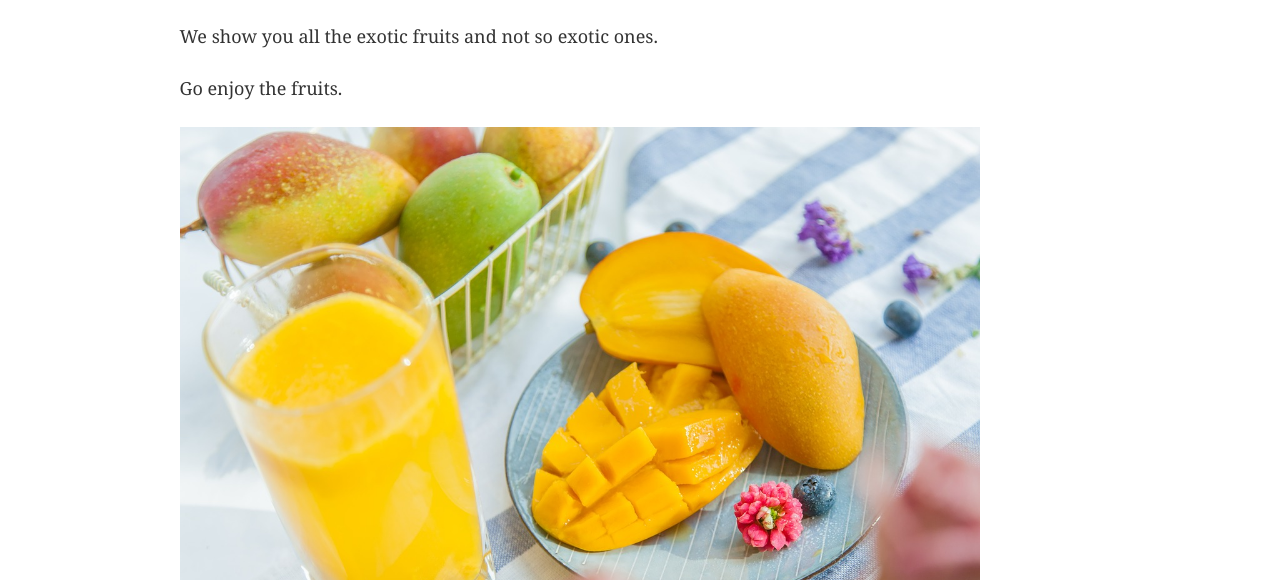
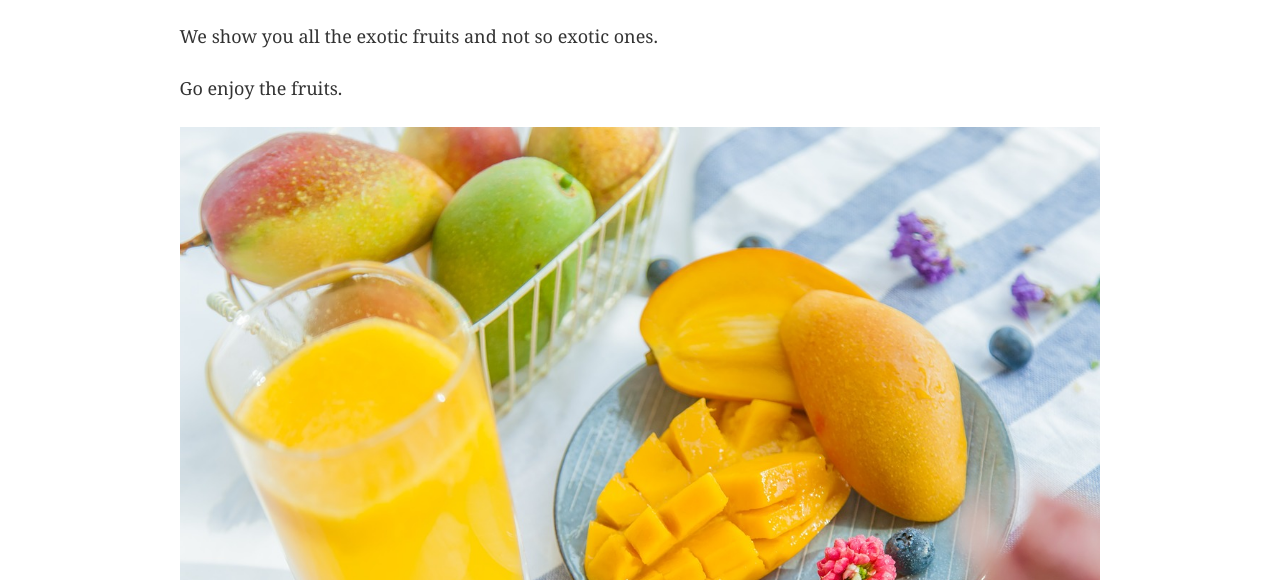
Before and after one commit to qtrandev/gatsby-fruit, a Gatsby site: page / in a window 1280 px wide. Shown: the part 220-800 px from the top of the page. Built offline with nearby package versions, Linux system fonts and the light colour scheme; Gatsby itself is replaced by a stand-in of ours.

Commit message:
Try loading fruit images dynamically

```diff
--- /dev/null
+++ b/src/components/imageDynamic.js
@@ -0,0 +1,37 @@
+import React from 'react'
+import { StaticQuery, graphql } from 'gatsby'
+import Img from 'gatsby-image'
+
+const DynamicImage = props => (
+  <StaticQuery
+    query={graphql`
+      query {
+        images: allFile {
+          edges {
+            node {
+              relativePath
+              name
+              childImageSharp {
+                fluid(maxWidth: 1200) {
+                  ...GatsbyImageSharpFluid
+                }
+              }
+            }
+          }
+        }
+      }
+    `}
+    render={data => {
+      const image = data.images.edges.find(n => {
+        return n.node.relativePath.includes(props.filename)
+      })
+      if (!image) {
+        return null
+      }
+
+      return <Img alt={props.alt} fluid={image.node.childImageSharp.fluid} />
+    }}
+  />
+)
+
+export default DynamicImage
--- a/src/pages/index.js
+++ b/src/pages/index.js
@@ -2,7 +2,7 @@ import React from "react"
 import { Link } from "gatsby"
 
 import Layout from "../components/layout"
-import Image from "../components/image"
+import DynamicImage from "../components/imageDynamic"
 import SEO from "../components/seo"
 
 const IndexPage = () => (
@@ -11,9 +11,8 @@ const IndexPage = () => (
     <h1>Fruits</h1>
     <p>We show you all the exotic fruits and not so exotic ones.</p>
     <p>Go enjoy the fruits.</p>
-    <div style={{ maxWidth: `800px`, marginBottom: `1.45rem` }}>
-      <Image />
-    </div>
+    <DynamicImage alt="Mango spread" filename="mangospread.jpg" />
+    <br />
     <h2>Fruits Covered: </h2>
     <ul>
       <li><Link to="/mango">Mango</Link></li>
```
